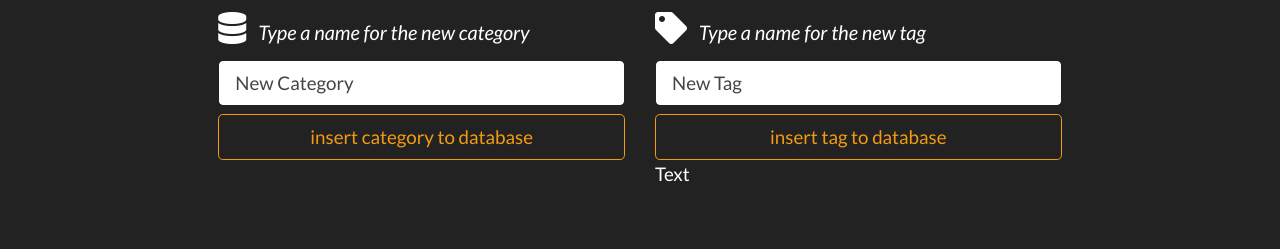
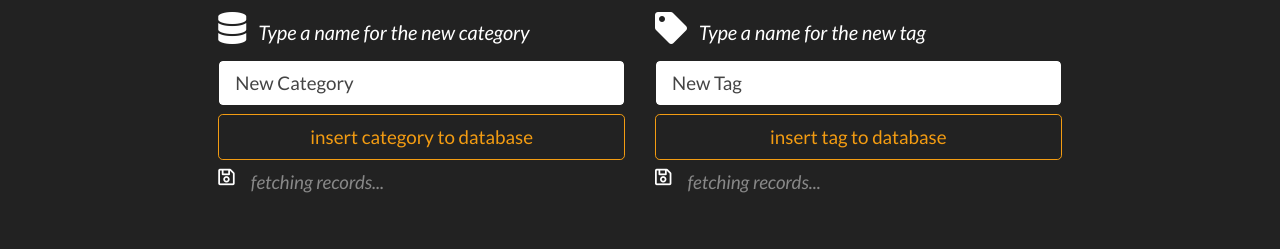
Before and after one commit to attila5287/e-commerce, a website: page routes/index.html in a window 1280 px wide. Shown: the part 176-425 px from the top of the page. Drawn offline with nearby package versions, Linux system fonts and the light colour scheme; no server answers.

Commit message:
index up

```diff
--- a/routes/index.html
+++ b/routes/index.html
@@ -47,6 +47,10 @@
 
         <input id="submit" class="btn btn-outline-warning btn-block btn-lg mt-2" type="submit" name="submit" value="insert category to database">
       </form>
+      <blockquote mt-2 class="blockquote mt-2">
+        <i class="far fa-save fa-pull-left mr-3"></i>
+        <p class="mb-0 text-muted font-italic" id="tags_saved">fetching records...</p>
+      </blockquote mt-2>
     </div>
 
     <div class="col-4">
@@ -59,10 +63,11 @@
 
         <input id="submit" class="btn btn-outline-warning btn-block btn-lg mt-2" type="submit" name="submit" value="insert tag to database">
       </form>
-      <blockquote class="blockquote">
-        <p class="mb-0" id="available_tags">Text</p>
-      </blockquote>
-     </div>
+      <blockquote mt-2 class="blockquote mt-2">
+        <i class="far fa-save fa-pull-left mr-3"></i>
+        <p class="mb-0 text-muted font-italic" id="tags_saved">fetching records...</p>
+      </blockquote mt-2>
+    </div>
   </div>
 
 
@@ -89,6 +94,7 @@
         </select>
       </div>
     </div>
+
     <div class="col-4">
 
       <div class="form-group">
@@ -143,7 +149,6 @@
   }
 </style>
 
-card
 <script>
   $.ajax( {
     type: "GET",
@@ -215,5 +220,8 @@ card
   });
 </script>
 
+<script></script>
+
+
 </body>
 </html>
```
